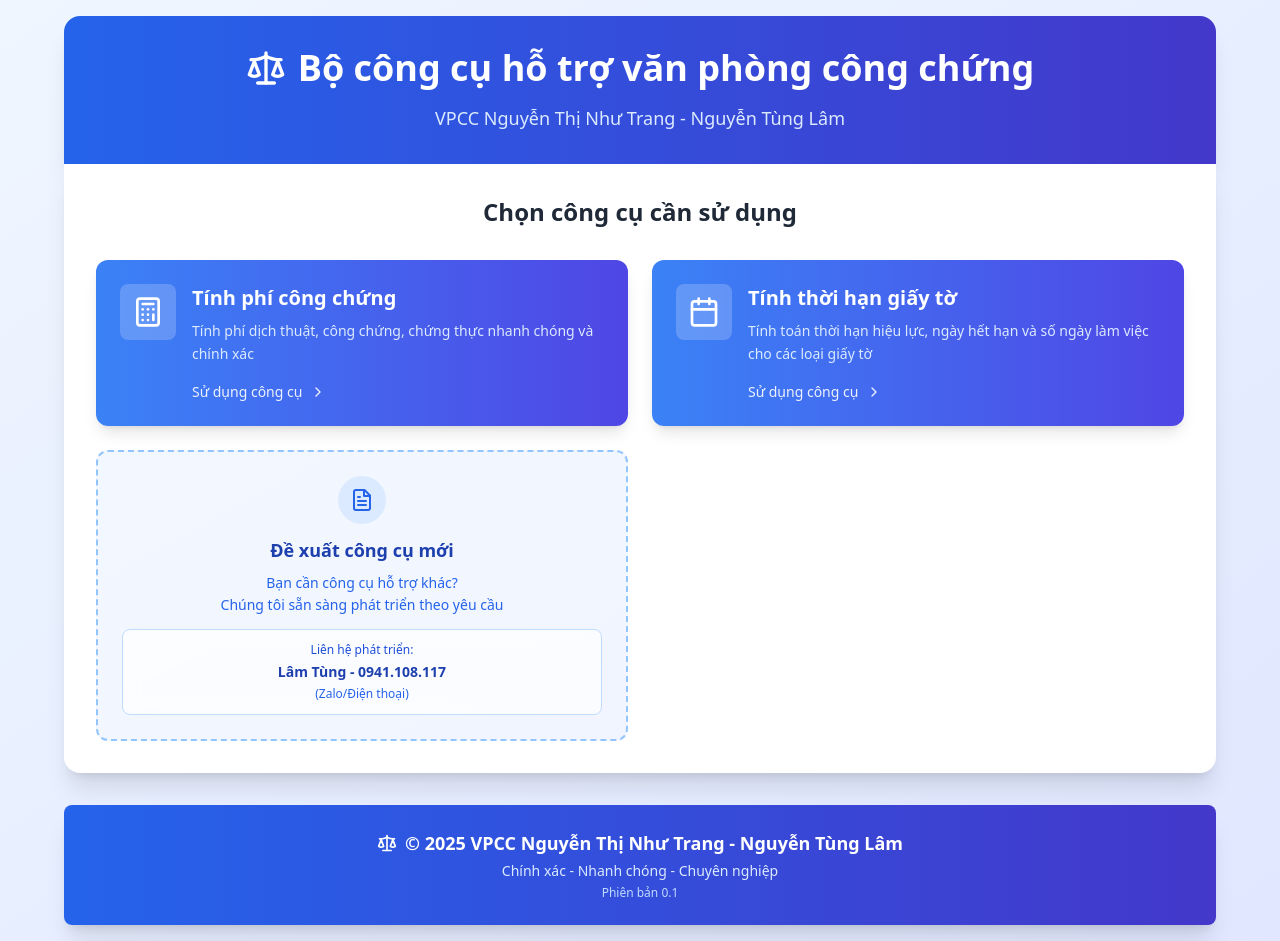
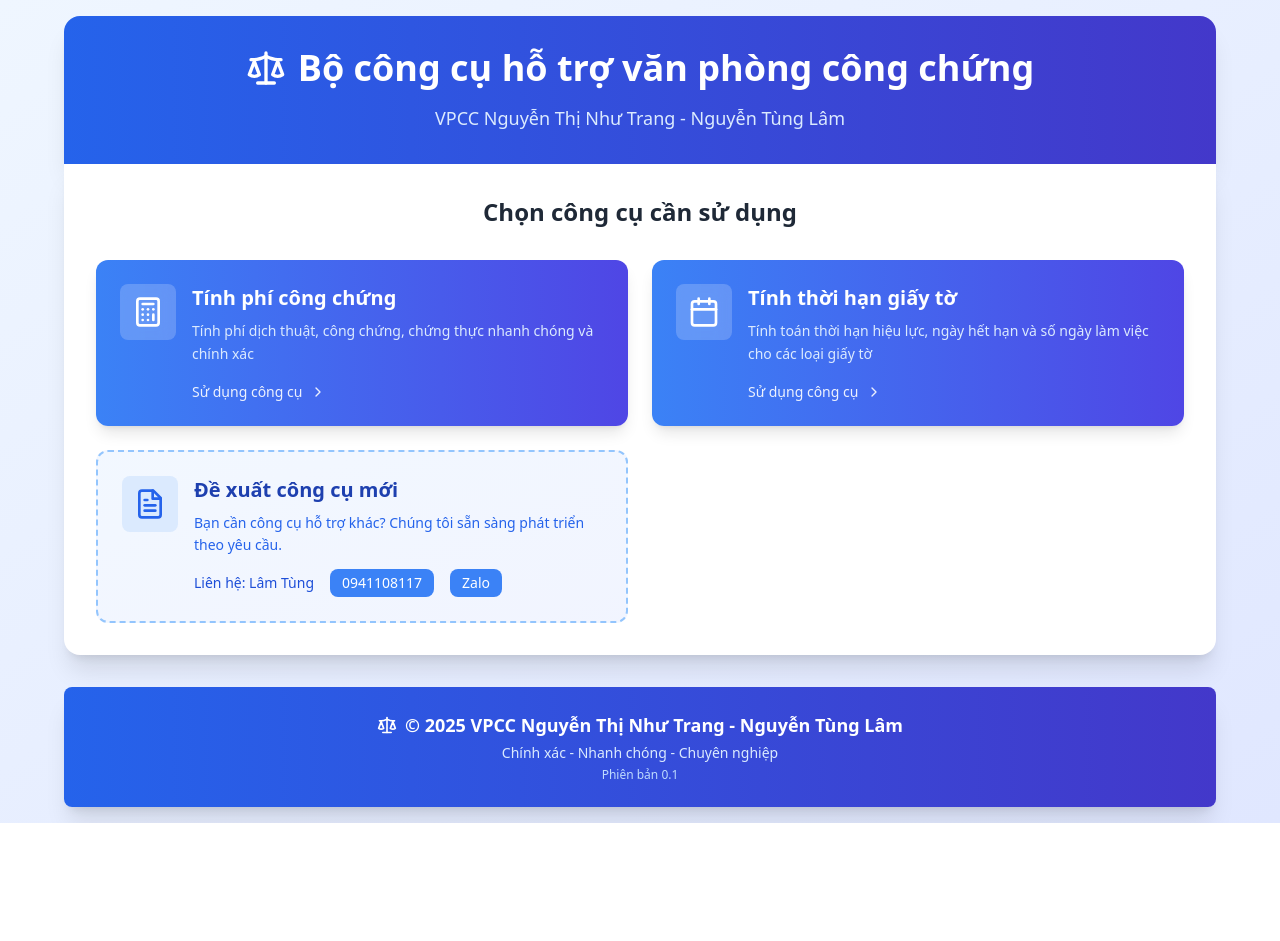
Before and after one commit to lamtung373/VPCC-NTNT, a Next.js app: page / in a window 1280 px wide. After the commit the page ends 823 px from the top, so only its background shows below. Built offline with nearby package versions, Linux system fonts and the light colour scheme.

Commit message:
Update index.js

```diff
--- a/pages/index.js
+++ b/pages/index.js
@@ -84,28 +84,39 @@ const HomePage = () => {
             })}
 
             {/* Contact for new tools */}
-            <div className="border-2 border-dashed border-blue-300 rounded-xl p-6 bg-gradient-to-br from-blue-50/80 to-indigo-50/80 hover:from-blue-50 hover:to-indigo-50 transition-all duration-300 min-h-[140px] group">
-              <div className="text-center h-full flex flex-col justify-center">
-                <div className="bg-blue-100 rounded-full w-12 h-12 flex items-center justify-center mx-auto mb-3 group-hover:bg-blue-200 transition-colors duration-300">
-                  <FileText className="w-6 h-6 text-blue-600" />
+            <div className="border-2 border-dashed border-blue-300 rounded-xl p-6 bg-gradient-to-br from-blue-50/80 to-indigo-50/80 hover:from-blue-50 hover:to-indigo-50 transition-all duration-300 group">
+              <div className="flex items-start gap-4">
+                {/* Icon */}
+                <div className="bg-blue-100 rounded-lg p-3 group-hover:bg-blue-200 transition-colors duration-300">
+                  <FileText className="w-8 h-8 text-blue-600" />
                 </div>
-                <h3 className="text-lg font-bold text-blue-800 mb-2">
-                  Đề xuất công cụ mới
-                </h3>
-                <p className="text-sm text-blue-600 mb-3 leading-relaxed">
-                  Bạn cần công cụ hỗ trợ khác?<br />
-                  Chúng tôi sẵn sàng phát triển theo yêu cầu
-                </p>
-                <div className="bg-white/70 backdrop-blur rounded-lg p-3 border border-blue-200">
-                  <p className="text-xs font-medium text-blue-700 mb-1">
-                    Liên hệ phát triển:
+
+                {/* Content */}
+                <div className="flex-1">
+                  <h3 className="text-xl font-bold text-blue-800 mb-2">
+                    Đề xuất công cụ mới
+                  </h3>
+                  <p className="text-blue-600 text-sm mb-3 leading-relaxed">
+                    Bạn cần công cụ hỗ trợ khác? Chúng tôi sẵn sàng phát triển theo yêu cầu.
                   </p>
-                  <p className="text-sm font-bold text-blue-800">
-                    Lâm Tùng - 0941.108.117
-                  </p>
-                  <p className="text-xs text-blue-600 mt-1">
-                    (Zalo/Điện thoại)
-                  </p>
+
+                  <div className="flex items-center gap-4 text-sm">
+                    <div className="text-blue-700 font-medium">Liên hệ: Lâm Tùng</div>
+                    <a
+                      href="tel:0941108117"
+                      className="bg-blue-500 hover:bg-blue-600 text-white px-3 py-1 rounded-lg transition-colors font-medium"
+                    >
+                      0941108117
+                    </a>
+                    <a
+                      href="https://zalo.me/0941108117"
+                      target="_blank"
+                      rel="noopener noreferrer"
+                      className="bg-blue-500 hover:bg-blue-600 text-white px-3 py-1 rounded-lg transition-colors font-medium"
+                    >
+                      Zalo
+                    </a>
+                  </div>
                 </div>
               </div>
             </div>
```
